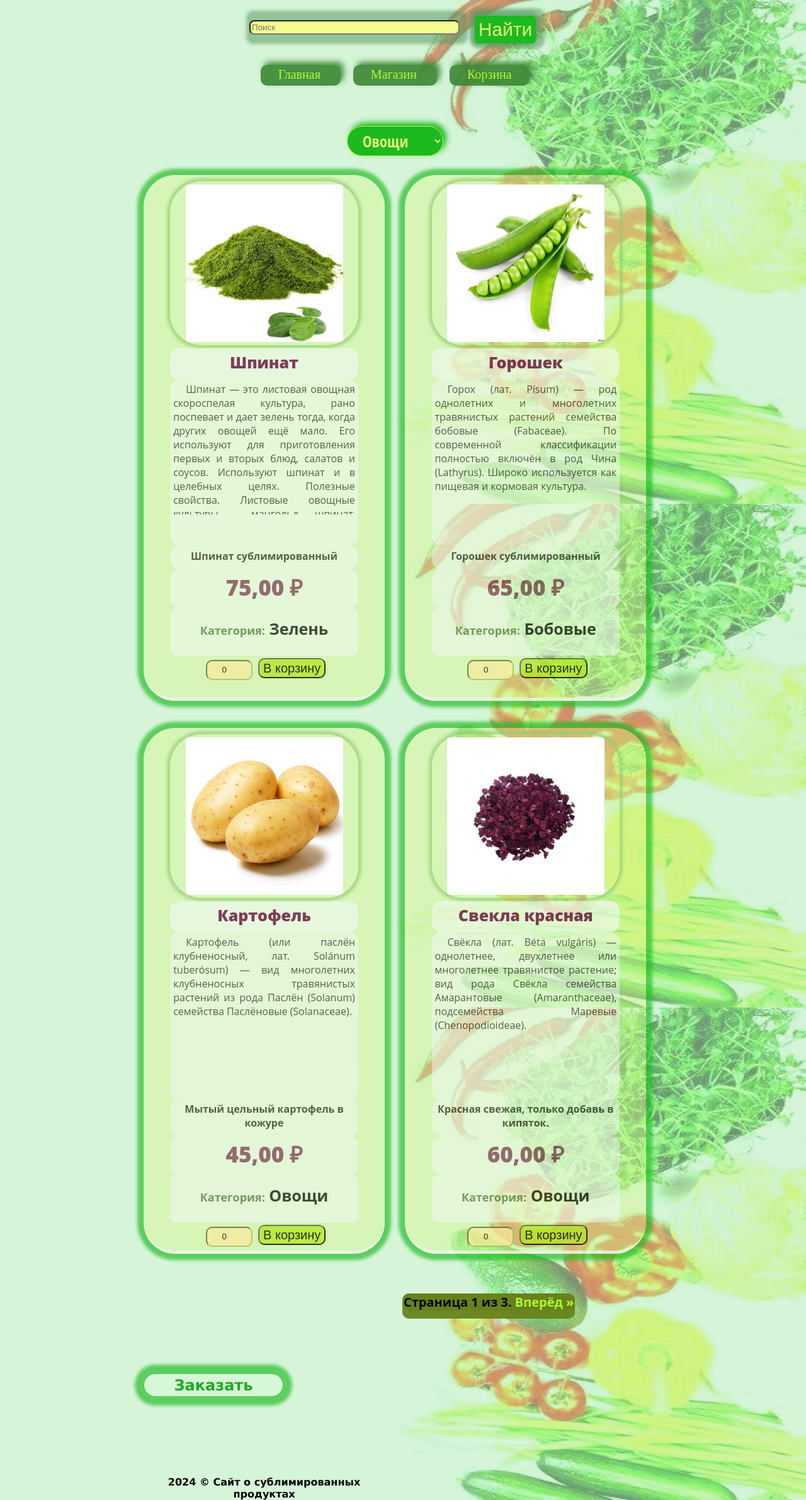
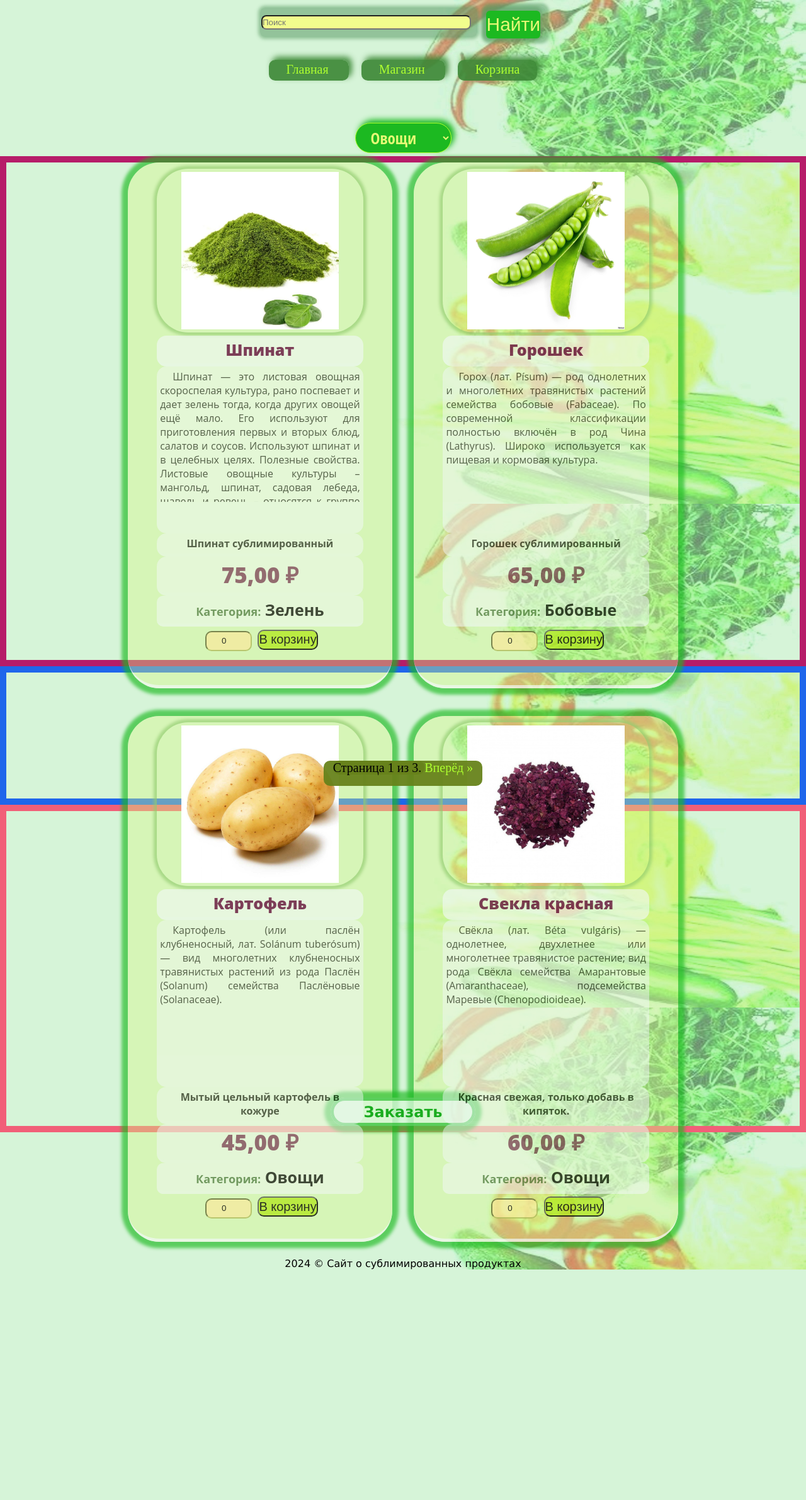
Before and after one commit to Sapronov-Nikolay/sublim, a Django app: page /shop/ in a window 1280 px wide. Shown: the whole page at 63% size. After the commit the page ends 2016 px from the top, so only its background shows below. Run offline with Django 5.2, Linux system fonts and the light colour scheme; data comes from the database, SQL or seed files in the repository.

Commit message:
Много юзни с параметрами GRID было. Но удалось: Восстановить функцию поиска (в консоле показывает ошибку, но поиск работает) Оцентровать пагинацию и кнопку "ЗАКАЗАТЬ" Осталось спустить всё это вниз.

```diff
--- a/sublim/main/templates/main/menu.html
+++ b/sublim/main/templates/main/menu.html
@@ -15,7 +15,7 @@
             <input class="menu-search-submit" type='submit' value='Найти'></input>
         </div>
     </form>
-</form>
+</div>
 
 <!-- -->
 <div>
--- a/sublim/main/templates/main/tovars.html
+++ b/sublim/main/templates/main/tovars.html
@@ -1,6 +1,7 @@
 {% extends 'main/header_footer.html' %}
 {% load static %}
 {% block content %}
+
 <title>{% block title %}Товары{% endblock %}</title>
 <link rel="shortcut icon" type="image/png" href="{% static 'main/img/xmas_icon_260233.ico' %}">
 
@@ -8,9 +9,11 @@
     <link rel="stylesheet" href="{% static 'main/css/menu_category.css' %}">
     <link rel="stylesheet" href="{% static 'main/css/tovars.css' %}">
     <script src="{% static 'main/js/cart.js' %}"> </script>
-    {% include 'main/menu.html' %} <!--Отображает параметры из menu.html и header_footer.html-->
 
-    <!--Кнопка с выпадающем меню-->
+    <!--ФОРМА ОТОБРАЖЕНИЯ ПОЛЯ С МЕНЮ-->
+    {% include 'main/menu.html' %} <!--Отображает параметры из menu.html-->
+
+    <!--КНОПКА КАТЕГОРИЙ ТОВАРОВ с выпадающBм меню-->
     <form class="tovars-form-category" action="/shop/">
         {% csrf_token %}
 
@@ -24,10 +27,12 @@
             {% endfor %}
         </select>
     </form>
-    <form class="tovars-form-karte" action="/cart/" method="post">
+
+<!--ФОРМА ОТОБРАЖЕНИЯ КАРТОЧЕК ТОВАРОВ-->
+    <form class="tovars-form-karte" action="/cart/" method="post">      <!--НАЧАЛО БЛОКА FORM-->
         {% csrf_token %}
         <!--Кнопка с выпадающем меню-->
-
+        <div class="tovars-div-grid-general">
         <!--ПОЛЕ ОТОБРАЖЕНИЯ ТОВАРОВ-->
             <div class="tovars-div-general">
                     {% for товар in page_obj %}
@@ -42,46 +47,51 @@
                             <input class="tovars-input-number" type="number" name="i{{товар.id}}" id="i{{товар.id}}" min="0" value="0"
                             onchange="add_to_cart(document.getElementById('i{{товар.id}}'))">
                             <input class="tovars-div-input-button" type="button" value="В корзину"></div>
-
                     </div>
 
+
                     {% endfor %}
+            </div>
+        </div>
 
-    </form>
-<br>
-<br>
-
-
-<div class="tovars-div-paginator">
+        <!--ПАГИНАЦИЯ С ЦИКЛАМИ ЕЁ ФУНКЦИОНИРОВАНИЯ ПАРАМЕТРУ ВО VIEWS.PY-->
+        <div class="tovars-div-grid-paginator">
+        <!--ФОРМА ПАРАМЕТРОВ "НАЗАД"-->
             <span class="tovars-div-paginator">
                 {% if page_obj.has_previous %}
                 {% if category %}
                     <a href="?page=1&category={{category}}">&laquo;</a>
-            <a href="?page={{ page_obj.previous_page_number }}&category={{category}}">Назад</a>
+                    <a href="?page={{ page_obj.previous_page_number }}&category={{category}}">Назад </a>
                         {% else %}
                         <a href="?page=1">&laquo; </a>
-                <a href="?page={{ page_obj.previous_page_number }}">Назад</a>
+                        <a href="?page={{ page_obj.previous_page_number }}">Назад </a>
                         {% endif %}
                 {% endif %}
 
+        <!--ФОРМА ПАРАМЕТРОВ ОТОБРАЖЕНИЯ ПАГИНАЦИИ НА СТРАНИЦЕ-->
                 <span class="tovars-div-paginator">
                     Страница {{ page_obj.number }} из {{ page_obj.paginator.num_pages }}.
                 </span>
 
+        <!--ФОРМА ПАРАМЕТРОВ "ВПЕРЁД"-->
                 {% if page_obj.has_next %}
                 {% if category %}
-            <a href="?page={{ page_obj.next_page_number }}&category={{category}}">Вперёд</a>
+                    <a href="?page={{ page_obj.next_page_number }}&category={{category}}"> Вперёд</a>
                     <a href="?page={{ page_obj.paginator.num_pages }}&category={{category}}"> &raquo;</a>
                     {% else %}
-            <a href="?page={{ page_obj.next_page_number }}">Вперёд</a>
+                    <a href="?page={{ page_obj.next_page_number }}"> Вперёд</a>
                     <a href="?page={{ page_obj.paginator.num_pages }}"> &raquo;</a>
                     {% endif%}
                 {% endif %}
             </span>
         </div>
 
+        <!--КНОПКА "ЗАКАЗАТЬ" РАБОТАЕТ ТОЛЬКО В ПРЕДЕЛАХ РАССПОЛОЖЕНИЯ БЛОКА "<FORM>***</FORM>"-->
+        <div class="tovars-div-grid-zakaz">
+            <input class="tovars-cart-zakaz" type="submit" value="Заказать">
+        </div>
+
+<br>
+    </form>     <!--ЗАВЕРШЕНИЕ БЛОКА FORM-->
 </body>
-
-<input class="tovars-cart-zakaz" type="submit" value="Заказать">
-<br>
 {% endblock %}
--- a/sublim/main/views.py
+++ b/sublim/main/views.py
@@ -68,6 +68,10 @@ def search(request):
             if good.namegood.lower() == search:
                 goods.append(good)
 
+    paginator = Paginator(goods, 4)
+    page_number = request.GET.get("page")
+    page_obj = paginator.get_page(page_number)
+
     categories = map(
         lambda cat: Category.objects.get(pk=cat['category_id']),
         Good.objects.order_by().values('category_id').distinct()
@@ -79,10 +83,13 @@ def search(request):
         # Kонтекст передаваемых переменных
         {
 
-            "Товары": goods,
+
             "summa": 0,  # summa,,
             "categories": categories,
+            "Товары": goods,
+            "page_obj": page_obj,
             "navset": get_menu("/shop") # меню "Акции" "Магазин" "Доставка" "Рецепты" "О сублимировании"
+
 
         }
     )
@@ -94,7 +101,7 @@ def add_good(request):
         good_poisk = GoodForm(request.POST)
         if good_poisk.is_valid():
             print(good_poisk.namegood)
-    good_form = GoodForm()  # ругается на это
+    good_form = GoodForm("goods")  # ругается на это
     return render(
         render(
 
@@ -123,11 +130,11 @@ def pokupki(request):
 
         # Kонтекст передаваемых переменных
     context = {
-            #"Товары": goods,
+            "Товары": goods,
             "cat_selected": cat_id,
             "navset": get_menu("/shop"),
             "categories": categories,
-            "page_obj": page_obj
+            "page_obj": page_obj,
                }
     return render(
         request,
--- a/sublim/static/main/css/body.css
+++ b/sublim/static/main/css/body.css
@@ -21,29 +21,31 @@ a:visited {
 }
 /* ГРУППА ССЫЛКИ-END */
 
-
+* {
+    margin: 0;
+    padding: 0;
+}
 
 /* Тело страницы фон общий = body.css */
 body {
     background:#c3ffdaf3;
-    max-width: 90%;
-    margin-bottom: 3%;
-    margin-left: 3%;
-    margin-right: 1%;
-    padding-left: 1%;
-    padding-right: 1%;
+    text-align: center;
+    position: relative;
+	width: 100%;
+    min-height: 100vh;
+    padding-bottom: 200px;
 }
 
 
 
 .tovars-form-karte {
-    padding-bottom: 1%;
+    padding-bottom: 0;
 }
 
 
 /* ПОЗИЦИЯ КАРТИНОК В ТОВАРАХ */
 #bg {
-    background-attachment: fixed;
+    background-attachment: fixed; /* фиксация фонового изображения на месте */
     background-size: 100%;
     background-position: center;
     background-repeat: no-repeat;
@@ -52,6 +54,10 @@ body {
 /* footer */
 .footer {
     text-align: center;
-    margin-top: 20%;
     font-family: Verdana;
+    position: absolute;
+	left: 0;
+	bottom: 0;
+	width: 100%;
+	height: -80%;
 }
--- a/sublim/static/main/css/menu.css
+++ b/sublim/static/main/css/menu.css
@@ -46,35 +46,3 @@ ul.nav {
 .nav {
     padding: 0%;
 }
-
-
-
-/* КНОПКИ ДОБАВИТЬ В КАРТОЧКАХ ТОВАРОВ */
-.tovars-table-dobavit-quantity {
-    border: none;
-    background-color: #1cb921;
-    color: #e4f875;
-    font-size: 25px;
-    margin-top: 5px;
-    margin-left: 1px;
-    border-radius: 6px;
-}
-
-/* КНОПКИ ДОБАВИТЬ В КАРТОЧКАХ ТОВАРОВ ПРИ НАВЕДЕНИИ */
-.tovars-table-dobavit-quantity:hover {
-    background-color: #26e22d;
-    color: #e4f875;
-}
-
-
-/* ПОЛЕ ВВОДА В КАРТОЧКЕ */
-.tovars-table-vvod-quantity {
-    background-color: #f2fd8d;
-    margin-right: 20px;
-    margin-left: 20px;
-    padding-left: 5px;
-    padding-right: 5px;
-    font-size: 20px;
-    font-family: monospace;
-    font-weight: 600;
-}
--- a/sublim/static/main/css/privet.css
+++ b/sublim/static/main/css/privet.css
@@ -3,6 +3,8 @@
 
         /* Общий контейнер для приветствий for privet.html in privet.css */
 .privet-div-container {
+    position: relative;
+	min-height: 100%;
     max-width: 1140px;
     margin: 0 auto;
     display: grid;
--- a/sublim/static/main/css/tovars.css
+++ b/sublim/static/main/css/tovars.css
@@ -1,3 +1,24 @@
+/* GRID-контейнер для формы КАРТОЧЕК С ТОВАРАМИ */
+.tovars-div-grid-general {
+  border: 10px solid #b61c69;
+  display: grid;
+  grid-auto-rows: minmax(50px, auto);
+
+}
+/* GRID-контейнер для формы ПАГИНАЦИИ */
+.tovars-div-grid-paginator {
+  border: 10px solid #1f66eb;
+  display: grid;
+  grid-auto-rows: minmax(200px, auto);
+  align-items: end;
+}
+/* GRID-контейнер для кнопки ЗАКАЗАТЬ */
+.tovars-div-grid-zakaz {
+  border: 10px solid #f15f78;
+  display: grid;
+  grid-auto-rows: minmax(500px, auto);
+  grid-row: 1/4;
+}
 
 /* ОБЛАСТЬ ОТОБРАЖЕНИЯ ТОВАРОВ */
 /* Внешняя оболочка */
@@ -5,9 +26,9 @@
   display: grid;
   width: 70%; /* Ширина карточки */
   height: 720px; /* Промежуток между карточками */
-  grid-template-columns: 1fr 1fr;
+  grid-template-columns: 2fr 2fr;
   column-gap: 3%;
-  grid-template-rows: 2fr 2fr;
+  grid-template-rows: 1fr 1fr;
   row-gap: 6%;
   border-spacing: 8 30px;
   font-family: 'Open Sans', sans-serif;
@@ -110,7 +131,7 @@
   opacity: 0.6;
   border-radius: 15px;
 }
-/* Подпись перед названием for tavars.html in tavars.css */
+/* Подпись "КАТЕГОРИЯ" перед названием категории for tavars.html in tavars.css */
 .tovars-name-ceteg{
   display:inline-block;
   color:#2e5f21da;
@@ -174,14 +195,16 @@ border-radius: 10px;
 
 /* кнопка пагинации for tavars.html in tavars.css */
 .tovars-div-paginator {
-  text-align: center;
+  text-align: center; /* Позиция текста смещение по горизонтали */
+  align-self: end; /* Позиция смещения по вертикали */
+  justify-self: center; /* Позиция смещения по горизонтали */
   background-color: #67831bf1;
   font-size: 20px;
   border-radius: 10px;
   margin-bottom: 20px;
   margin-top: 20px;
   height: 40px;
-  width: 70%;
+  width: 20%;
 }
 /* кнопка пагинации при наведении курсора for tavars.html in tavars.css */
 .tovars-div-input-button:hover {
@@ -201,6 +224,8 @@ border-radius: 10px;
   float: right;
   width: 230px;
   text-align: center;
+  align-self: end;
+  justify-self: center;
   height: 45px;
   border: 5px solid;
   border-radius: 50px;
```
Lines whose indentation alone changed are shown as unchanged.
